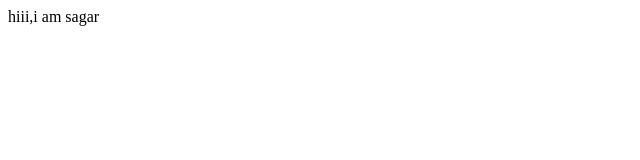
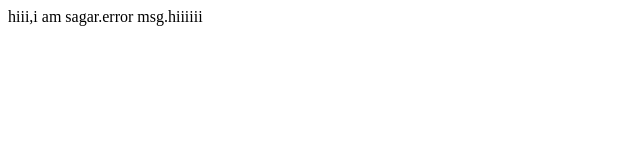
Before and after one commit to sagdahiy/assignment1, a plain HTML site: page index.html in a window 1280 px wide. Shown: the whole page, without its empty margins (0-640 px from the left). Drawn offline with Linux system fonts and the light colour scheme.

```diff
--- a/index.html
+++ b/index.html
@@ -1,7 +1,7 @@
 <html>
 <head> </head>
 <body>
-hiii,i am sagar
+hiii,i am sagar.error msg.hiiiiii
 
 </body>
 
```
